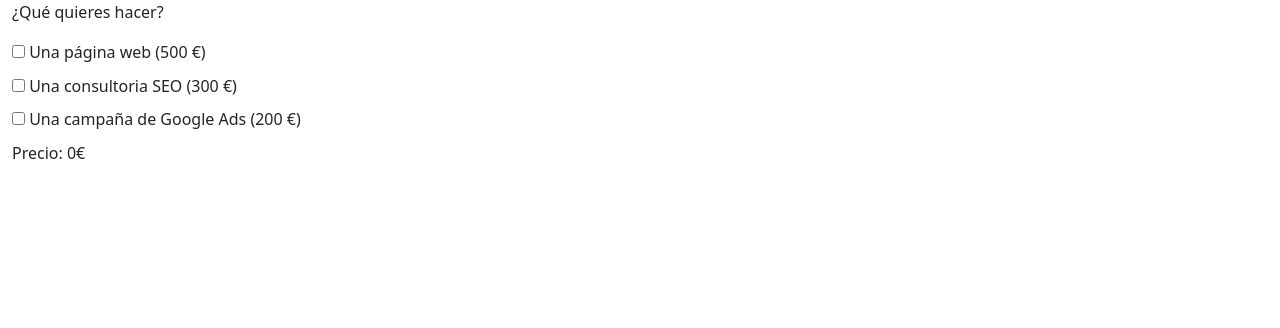
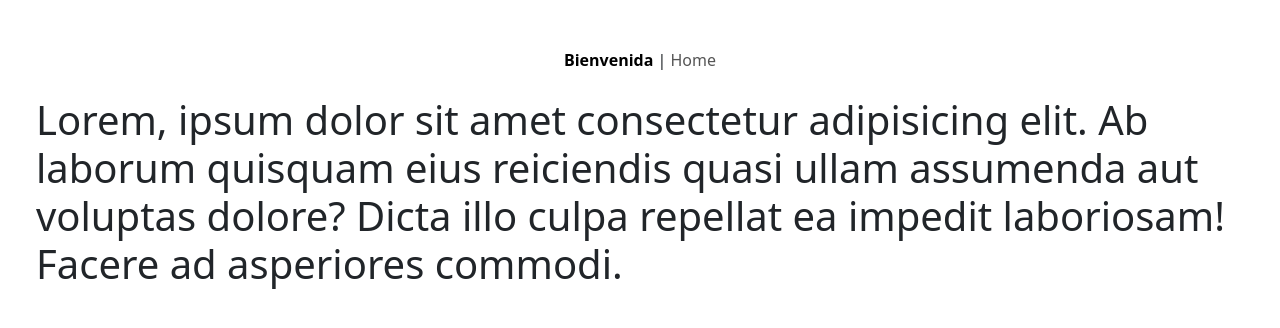
Before and after one commit to Jarperw/sprint-7, a Vue app: page / in a window 1280 px wide. Shown: the top 328 px of the page. Built offline with nearby package versions, Linux system fonts and the light colour scheme.

Commit message:
ejercicio-4

```diff
--- a/src/App.vue
+++ b/src/App.vue
@@ -1,13 +1,28 @@
 <template>
-  <div id="app" class="container-fluid">
-    <Home-view></Home-view>
+  <div id="app" class="container-fluid mt-5">
+    <nav class="text-center my-3">
+      <router-link to="/">Bienvenida</router-link> |
+      <router-link to="/home">Home</router-link>
+    </nav>
+    <router-view></router-view>
   </div>
 </template>
 
 <script>
-import HomeView from './views/HomeView.vue'
 export default {
-  name: 'App',
-  components:{HomeView}
+  name: "App",
+};
+</script>
+
+<style scoped>
+nav a{
+  color: #555;
+  text-decoration: none;
 }
-</script>
+
+nav a.router-link-exact-active {
+  color: #000;
+  font-weight: bolder;
+  text-decoration: none;
+}
+</style>
--- a/src/components/Panel.vue
+++ b/src/components/Panel.vue
@@ -57,7 +57,7 @@ export default {
 };
 </script>
 
-<style>
+<style scoped>
 .caja {
   position: relative;
   width: 18em;
--- a/src/router/index.js
+++ b/src/router/index.js
@@ -9,6 +9,11 @@ const router = new VueRouter({
   routes: [
     {
       path: '/',
+      name: 'bienbenida',
+      component: ()=> import('../views/BienvenidaView.vue')
+    },
+    {
+      path: '/home',
       name: 'home',
       component: ()=> import('../views/HomeView.vue')
     }
--- /dev/null
+++ b/src/views/BienvenidaView.vue
@@ -0,0 +1,11 @@
+<template>
+  <div class="m-4">
+   <h1>Lorem, ipsum dolor sit amet consectetur adipisicing elit. Ab laborum quisquam eius reiciendis quasi ullam assumenda aut voluptas dolore? Dicta illo culpa repellat ea impedit laboriosam! Facere ad asperiores commodi.</h1>
+  </div>
+</template>
+
+<script>
+export default {
+  name: 'Bienvenida'
+}
+</script>
--- a/src/views/HomeView.vue
+++ b/src/views/HomeView.vue
@@ -1,5 +1,5 @@
 <template>
-  <div>
+  <div class="container-fluid mt-4">
     <div class="row">
       <div class="col-12 col-sm-7 col-md-5 col-lg-4 col-xxl-3">
         <p>¿Qué quieres hacer?</p>
```
